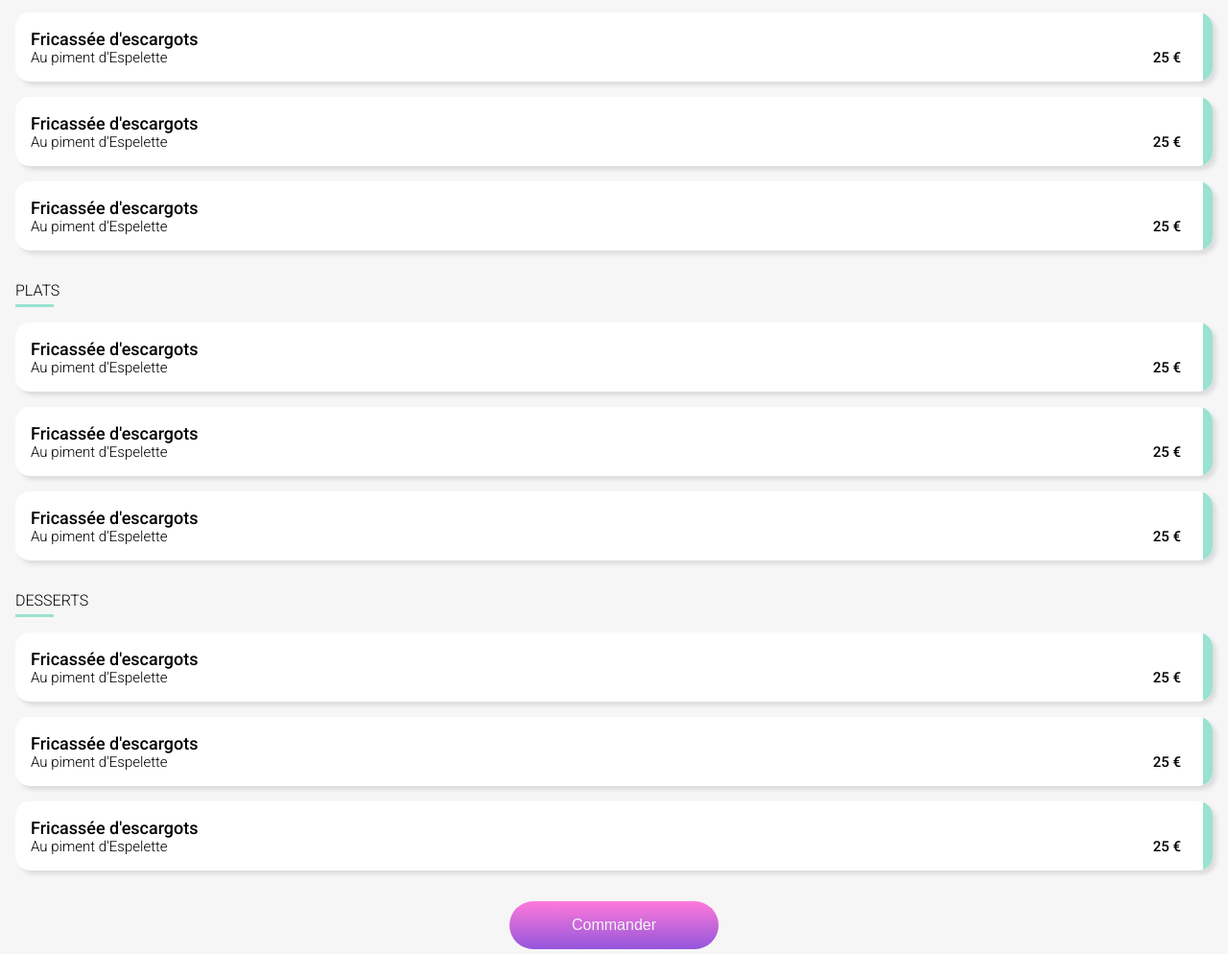
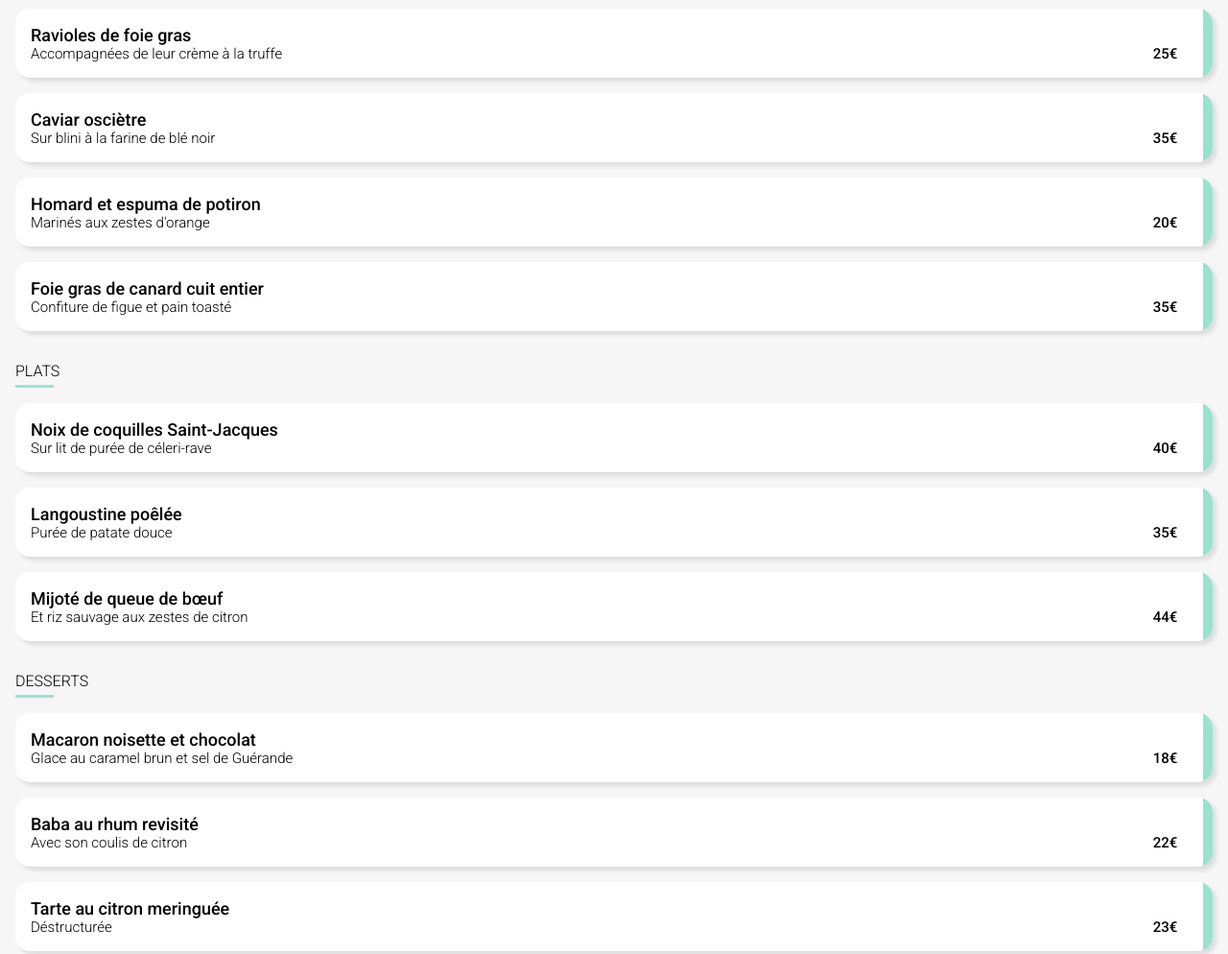
Before and after one commit to marc135169/Project4_OPC, a website: page Page/La_note_enchantee.html in a window 1280 px wide. Shown: the part 435-1429 px from the top of the page at 96% size. Drawn offline with Linux system fonts and the light colour scheme; a web font is replaced by a local one.

Commit message:
menu description + ajustement du bouton favoris

```diff
--- a/Page/La_note_enchantee.html
+++ b/Page/La_note_enchantee.html
@@ -2,7 +2,7 @@
 <html lang="en">
 <head>
     <meta charset="UTF-8">
-    <title>La palette du goût</title>
+    <title>La note enchantée</title>
     <meta name="viewport" content="width=device-width, initial-scale=1.0">
     <link rel="stylesheet" href="../style/style.css">
     <script src="https://kit.fontawesome.com/d44e6a74ef.js" crossorigin="anonymous"></script>
@@ -16,12 +16,12 @@
         </div>
     </div>
     <div class="header__menu__img">
-        <img src="../images/restaurants/jay-wennington-N_Y88TWmGwA-unsplash.jpg" alt="Image du restaurant">
+        <img src="../images/restaurants/stil-u2Lp8tXIcjw-unsplash.jpg" alt="Image du restaurant">
     </div>
 </header>
 <main class="main__menu">
     <div class="main__menu__title">
-        <h1>La palette du goût</h1>
+        <h1>La note enchantée</h1>
         <div class="restaurant__cards__content__icon" aria-label="Ajouter aux favoris">
             <input type="checkbox" id="iconToggle">
             <label for="iconToggle"> Ajouter aux favoris
@@ -35,10 +35,10 @@
 
         <div class="main__menu__starter__card animSlideLeft" >
             <div class="main__menu__starter__card__text">
-                <p>Fricassée d'escargots</p>
-                <p>Au piment d'Espelette</p>
+                <p>Ravioles de foie gras </p>
+                <p>Accompagnées de leur crème à la truffe</p>
             </div>
-            <p class="main__menu__starter__card__price">25 €</p>
+            <p class="main__menu__starter__card__price">25€</p>
             <div class="main__menu__starter__card__hide-icon">
                 <i class="fa-solid fa-circle-check fa-lg"></i>
             </div>
@@ -46,10 +46,10 @@
 
         <div class="main__menu__starter__card animSlideRight">
             <div class="main__menu__starter__card__text">
-                <p>Fricassée d'escargots</p>
-                <p>Au piment d'Espelette</p>
+                <p>Caviar osciètre </p>
+                <p>Sur blini à la farine de blé noir</p>
             </div>
-            <p class="main__menu__starter__card__price">25 €</p>
+            <p class="main__menu__starter__card__price">35€</p>
             <div class="main__menu__starter__card__hide-icon">
                 <i class="fa-solid fa-circle-check fa-lg"></i>
             </div>
@@ -57,23 +57,10 @@
 
         <div class="main__menu__starter__card animSlideLeft">
             <div class="main__menu__starter__card__text">
-                <p>Fricassée d'escargots</p>
-                <p>Au piment d'Espelette</p>
+                <p>Homard et espuma de potiron</p>
+                <p>Marinés aux zestes d'orange</p>
             </div>
-            <p class="main__menu__starter__card__price">25 €</p>
-            <div class="main__menu__starter__card__hide-icon">
-                <i class="fa-solid fa-circle-check fa-lg"></i>
-            </div>
-        </div>
-    </section>
-    <section class="main__menu__dish">
-        <h2>Plats</h2>
-        <div class="main__menu__starter__card animSlideRight">
-            <div class="main__menu__starter__card__text">
-                <p>Fricassée d'escargots</p>
-                <p>Au piment d'Espelette</p>
-            </div>
-            <p class="main__menu__starter__card__price">25 €</p>
+            <p class="main__menu__starter__card__price">20€</p>
             <div class="main__menu__starter__card__hide-icon">
                 <i class="fa-solid fa-circle-check fa-lg"></i>
             </div>
@@ -81,10 +68,36 @@
 
         <div class="main__menu__starter__card animSlideLeft">
             <div class="main__menu__starter__card__text">
-                <p>Fricassée d'escargots</p>
-                <p>Au piment d'Espelette</p>
+                <p>Foie gras de canard cuit entier</p>
+                <p>Confiture de figue et pain toasté</p>
             </div>
-            <p class="main__menu__starter__card__price">25 €</p>
+            <p class="main__menu__starter__card__price">35€</p>
+            <div class="main__menu__starter__card__hide-icon">
+                <i class="fa-solid fa-circle-check fa-lg"></i>
+            </div>
+        </div>
+
+
+    </section>
+    <section class="main__menu__dish">
+        <h2>Plats</h2>
+        <div class="main__menu__starter__card animSlideRight">
+            <div class="main__menu__starter__card__text">
+                <p>Noix de coquilles Saint-Jacques</p>
+                <p>Sur lit de purée de céleri-rave</p>
+            </div>
+            <p class="main__menu__starter__card__price">40€</p>
+            <div class="main__menu__starter__card__hide-icon">
+                <i class="fa-solid fa-circle-check fa-lg"></i>
+            </div>
+        </div>
+
+        <div class="main__menu__starter__card animSlideLeft">
+            <div class="main__menu__starter__card__text">
+                <p>Langoustine poêlée</p>
+                <p>Purée de patate douce</p>
+            </div>
+            <p class="main__menu__starter__card__price">35€</p>
             <div class="main__menu__starter__card__hide-icon">
                 <i class="fa-solid fa-circle-check fa-lg"></i>
             </div>
@@ -92,10 +105,10 @@
 
         <div class="main__menu__starter__card animSlideRight">
             <div class="main__menu__starter__card__text">
-                <p>Fricassée d'escargots</p>
-                <p>Au piment d'Espelette</p>
+                <p>Mijoté de queue de bœuf</p>
+                <p>Et riz sauvage aux zestes de citron</p>
             </div>
-            <p class="main__menu__starter__card__price">25 €</p>
+            <p class="main__menu__starter__card__price">44€</p>
             <div class="main__menu__starter__card__hide-icon">
                 <i class="fa-solid fa-circle-check fa-lg"></i>
             </div>
@@ -105,10 +118,10 @@
         <h2>Desserts</h2>
         <div class="main__menu__starter__card animSlideLeft">
             <div class="main__menu__starter__card__text">
-                <p>Fricassée d'escargots</p>
-                <p>Au piment d'Espelette</p>
+                <p>Macaron noisette et chocolat</p>
+                <p>Glace au caramel brun et sel de Guérande</p>
             </div>
-            <p class="main__menu__starter__card__price">25 €</p>
+            <p class="main__menu__starter__card__price">18€</p>
             <div class="main__menu__starter__card__hide-icon">
                 <i class="fa-solid fa-circle-check fa-lg"></i>
             </div>
@@ -116,10 +129,10 @@
 
         <div class="main__menu__starter__card animSlideRight">
             <div class="main__menu__starter__card__text">
-                <p>Fricassée d'escargots</p>
-                <p>Au piment d'Espelette</p>
+                <p>Baba au rhum revisité </p>
+                <p>Avec son coulis de citron</p>
             </div>
-            <p class="main__menu__starter__card__price">25 €</p>
+            <p class="main__menu__starter__card__price">22€</p>
             <div class="main__menu__starter__card__hide-icon">
                 <i class="fa-solid fa-circle-check fa-lg"></i>
             </div>
@@ -127,10 +140,10 @@
 
         <div class="main__menu__starter__card animSlideLeft">
             <div class="main__menu__starter__card__text">
-                <p>Fricassée d'escargots</p>
-                <p>Au piment d'Espelette</p>
+                <p>Tarte au citron meringuée</p>
+                <p>Déstructurée</p>
             </div>
-            <p class="main__menu__starter__card__price">25 €</p>
+            <p class="main__menu__starter__card__price">23€</p>
             <div class="main__menu__starter__card__hide-icon">
                 <i class="fa-solid fa-circle-check fa-lg"></i>
             </div>
--- a/style/menu.scss
+++ b/style/menu.scss
@@ -61,11 +61,14 @@
   margin-bottom: 1rem;
   h1{
     font-family: "Shrikhand", serif;
-    font-size: 28px;
+    font-size: 25px;
     font-weight: 300;
     margin-right: 3rem;
+    width: 70%;
   }
 }
+
+
 
 .main__menu__starter, .main__menu__dish , .main__menu__dessert {
   display: flex;
```
Also changed, not shown: Page/A_la_francaise.html (+30 -30 lines), Page/La_palette_du_goût.html (+25 -25 lines), Page/Le_delice_des_sens.html (+30 -30 lines), index.html (+6 -0 lines), style/style.css, 1 other file.
